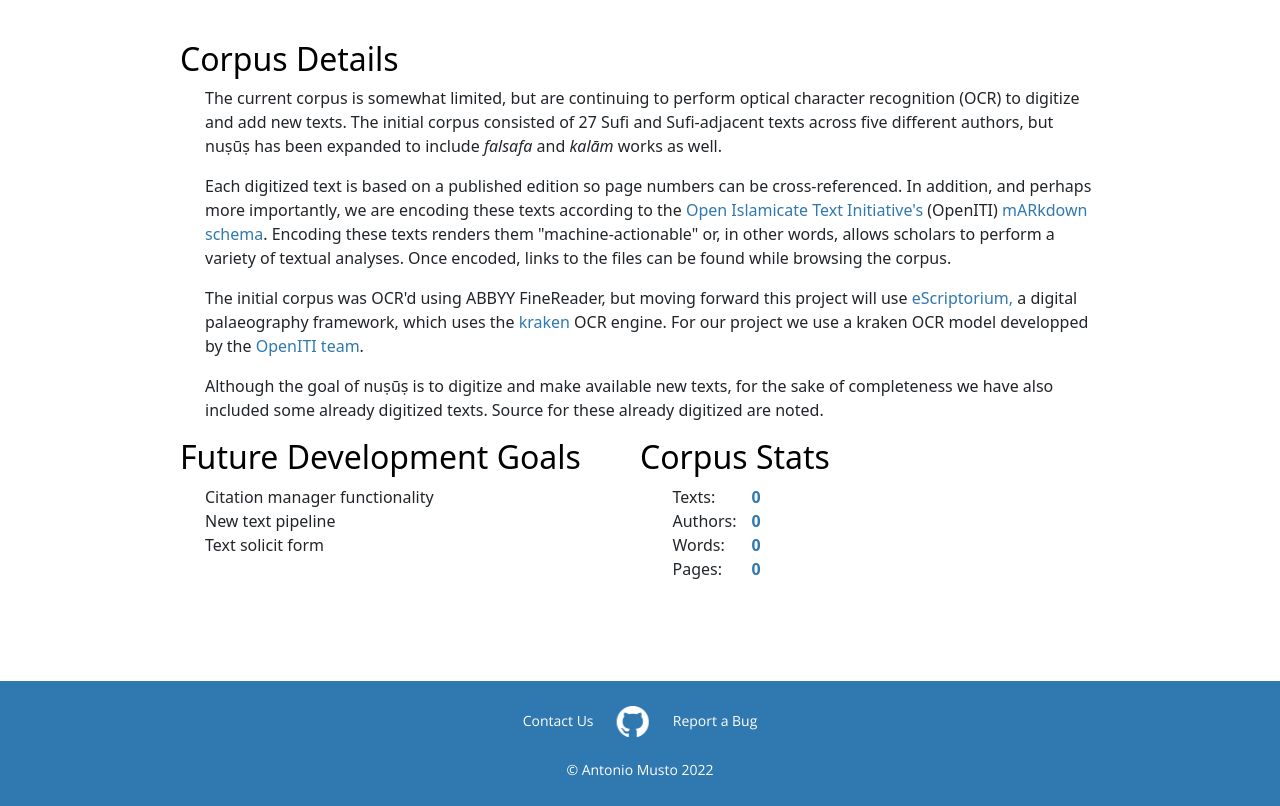
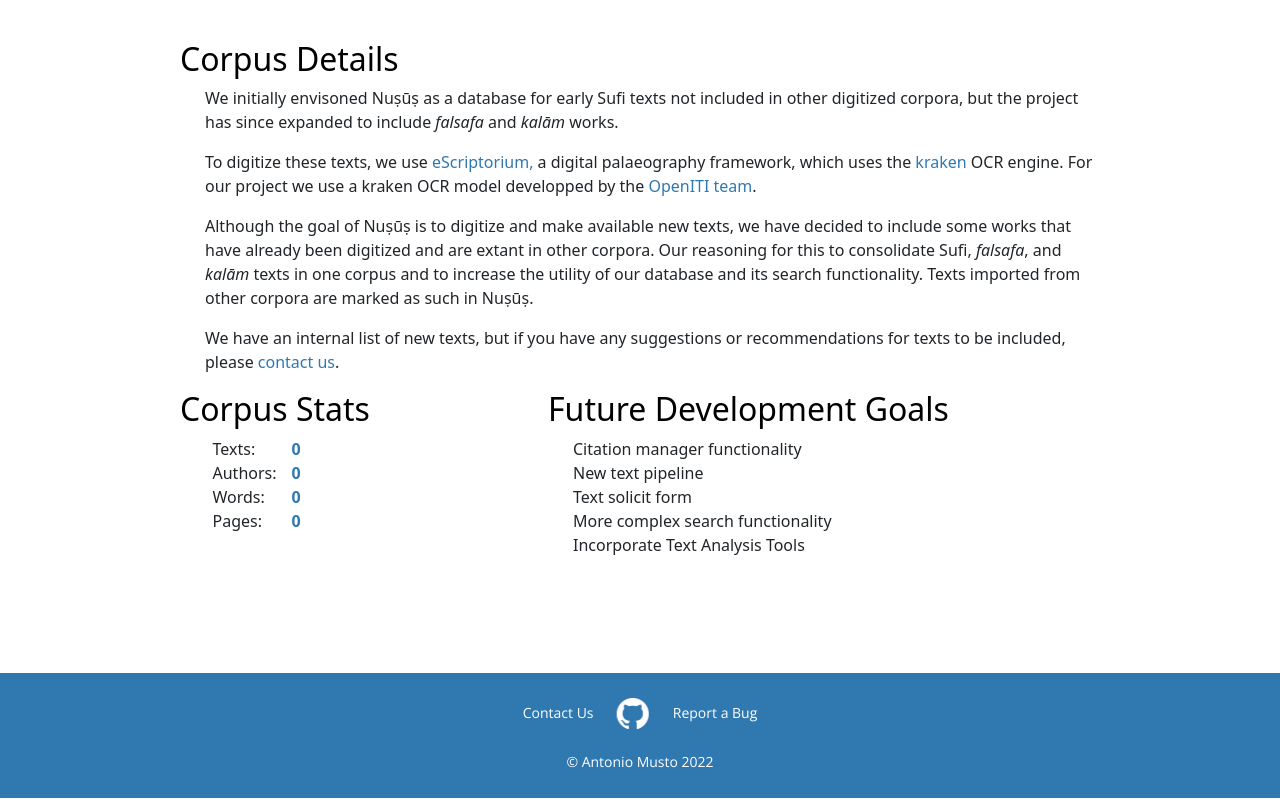
Before and after one commit to ammusto/nusus, a Django app: page /corpus/ in a window 1280 px wide. Shown: the part 248-1054 px from the top of the page. Run offline with Django 4.2, Linux system fonts and the light colour scheme; data that the repository does not hold is empty; some libraries are stand-ins or nearby versions; some web fonts are replaced.

Commit message:
Content and minor search updates

```diff
--- a/static/css/main.css
+++ b/static/css/main.css
@@ -529,11 +529,11 @@ input {
 }
 .fixed_left{
   float: left;
-  width: 50%
+  width: 40%
 }
 .fixed_right{
   float: right;
-  width: 50%
+  width: 60%
 }
 .corp_stats{
   color: #3078b0;
--- a/templates/info_corpus/corpus.html
+++ b/templates/info_corpus/corpus.html
@@ -1,11 +1,11 @@
 {% extends 'base.html' %} {% block content %}
 <div class="fixedtext">
   <h2>Corpus Details</h2>
-  <p>The current corpus is somewhat limited, but are continuing to perform optical character recognition (OCR) to digitize and add new texts. The initial corpus consisted of 27 Sufi and Sufi-adjacent texts across five different authors, but nuṣūṣ has been expanded to include <em>falsafa</em> and <em>kalām</em> works as well.</p>
-  <p>Each digitized text is based on a published edition so page numbers can be cross-referenced. In addition, and perhaps more importantly, we are encoding these texts according to the <a href="https://alraqmiyyat.github.io/OpenITI/">Open Islamicate Text Initiative's</a> (OpenITI) <a href="https://alraqmiyyat.github.io/mARkdown/">mARkdown schema</a>. Encoding these texts renders them "machine-actionable" or, in other words, allows scholars to perform a variety of textual analyses. Once encoded, links to the files can be found while browsing the corpus. </p>
-  <p>The initial corpus was OCR'd using ABBYY FineReader, but moving forward this project will use <a href="https://www.escriptorium.uk/">eScriptorium,</a> a digital palaeography framework, which uses the <a href="https://kraken.re/master/index.html">kraken</a> OCR engine. For our project we use a kraken OCR model developped by the <a href="https://openiti.org/">OpenITI team</a>.
-  <p>Although the goal of nuṣūṣ is to digitize and make available new texts, for the sake of completeness we have also included some already digitized texts. Source for these already digitized are noted.
-  <div class="fixed_right">
+  <p>We initially envisoned Nuṣūṣ as a database for early Sufi texts not included in other digitized corpora, but the project has since expanded to include <em>falsafa</em> and <em>kalām</em> works.</p>
+  <p>To digitize these texts, we use <a href="https://www.escriptorium.uk/">eScriptorium,</a> a digital palaeography framework, which uses the <a href="https://kraken.re/master/index.html">kraken</a> OCR engine. For our project we use a kraken OCR model developped by the <a href="https://openiti.org/">OpenITI team</a>.</p>
+  <p>Although the goal of Nuṣūṣ is to digitize and make available new texts, we have decided to include some works that have already been digitized and are extant in other corpora. Our reasoning for this to consolidate Sufi, <em>falsafa</em>, and <em>kalām</em> texts in one corpus and to increase the utility of our database and its search functionality. Texts imported from other corpora are marked as such in Nuṣūṣ.</p>
+  <p>We have an internal list of new texts, but if you have any suggestions or recommendations for texts to be included, please <a href="mailto:nususcorpus@gmail.com"> contact us</a>.
+  <div class="fixed_left">
   <h2>Corpus Stats</h2>
   <table style="margin-left: 25px; line-height: 22px">
     <tbody>
@@ -28,8 +28,8 @@
     </tbody>
   </table>
   </div>
-  <div class="fixed_left">
+  <div class="fixed_right">
   <h2>Future Development Goals</h2>
-  <p>Citation manager functionality <br> New text pipeline <br> Text solicit form
+  <p>Citation manager functionality <br> New text pipeline <br> Text solicit form <br> More complex search functionality <br> Incorporate Text Analysis Tools
   </div>
 </div> {% endblock %}
--- a/templates/search_corpus/search.html
+++ b/templates/search_corpus/search.html
@@ -14,7 +14,7 @@
 <div class="filter_contents">
   <form onsubmit="disableEmptyInputs(this)">
   <div id="Texts" class="fcontent" style="">
-    <input type="text" id="textlist" class="searchlist" onkeyup="filterText()" placeholder="Type to Filter Titles" title="Type in a name">
+    <input type="text" id="textlist" class="searchlist" onkeyup="filterText()" placeholder="Type to Filter Titles" autofocus>
     <ul id="textitems" class="scroll_y searchitems">
       {% for text in texts %}
       <li><label>{{text.title_ar}} - {{text.au_id.sh_ar}} ({{text.au_id.date}}) <input type="checkbox" id="{{ text.text_id }}" name="t" value="{{ text.text_id }}"></label></li>
@@ -23,7 +23,7 @@
   </div>
 
   <div id="Authors" class="fcontent" style="display:none">
-    <input type="text" id="authorlist" class="searchlist" onkeyup="filterAuthor()" placeholder="Type to Filter Authors" title="Type in a name">
+    <input type="text" id="authorlist" class="searchlist" onkeyup="filterAuthor()" placeholder="Type to Filter Authors">
     <ul id="authoritems" class="scroll_y searchitems">
       {% for author in authors %}
       <li><label>({{author.date}}) {{ author.au_ar }} <input type="checkbox" id="{{ author.au_id }}" name="a" value="{{ author.au_id }}"></label></li>
@@ -32,7 +32,7 @@
   </div>
 
   <div id="Genres" class="fcontent" style="display:none">
-    <input type="text" id="genrelist" class="searchlist" onkeyup="filterGenre()" placeholder="Type to Filter Genres" title="Type in a name">
+    <input type="text" id="genrelist" class="searchlist" onkeyup="filterGenre()" placeholder="Type to Filter Genres">
     <ul id="genreitems" class="scroll_y searchitems">
       {% for genre in genres %}
       <li><label>{{ genre.gen_ar }} <input type="checkbox" id="{{ genre.gen_id }}" name="g" value="{{ genre.gen_id }}"></label></li>
--- a/templates/text_corpus/browse.html
+++ b/templates/text_corpus/browse.html
@@ -2,9 +2,9 @@
 {% extends 'base.html' %}{% load page_url %} {% block content %}
 <div class="fixedtext">
   <h2> Browse the Corpus</h2>
-  <p>Here you can browse and search through the metadata of the texts currently in the nuṣūṣ corpus.</p>
-  <p>Not all texts in the corpus are currently available to be searched or read. The status marker in the right column signifies the availability and OCR status of the texts. If the circle is half full or more then some version of the text is accesible on nuṣūṣ.</p>
-  <p>As this project is still in its beta phase, we are still in the process of correcting the OCR, but if you notice any significant errors please <a href="mailto:nususcorpus@gmail.com">notify us</a></p>
+  <p>Here you can browse and search through the metadata of the texts currently in the Nuṣūṣ corpus. You can further filter these texts by searching for titles, authors, or genres.</p>
+  <p>Texts listed here are currently available to be searched or read. If the listed "Source" is OCR, then the text has been digitized by the Nuṣūṣ team, and if it is OITI then it has been imported from the OpenITI <a href="https://github.com/orgs/OpenITI/repositories">github repository</a>.</p>
+  <p>As this project is in its beta phase, we are still in the process of correcting the OCR and working out bugs. If you encounter any significant issues please <a href="mailto:nususcorpus@gmail.com">notify us</a>.</p>
 </div>
 <div class="browse_search">
   <form>
```
Also changed, not shown: templates/info_corpus/about.html (+12 -9 lines), templates/info_corpus/home.html (+3 -4 lines), templates/text_corpus/au_detail.html (+5 -7 lines), templates/text_corpus/text_detail.html (+10 -2 lines), text_corpus/search_corpus/views.py (+8 -1 lines).
